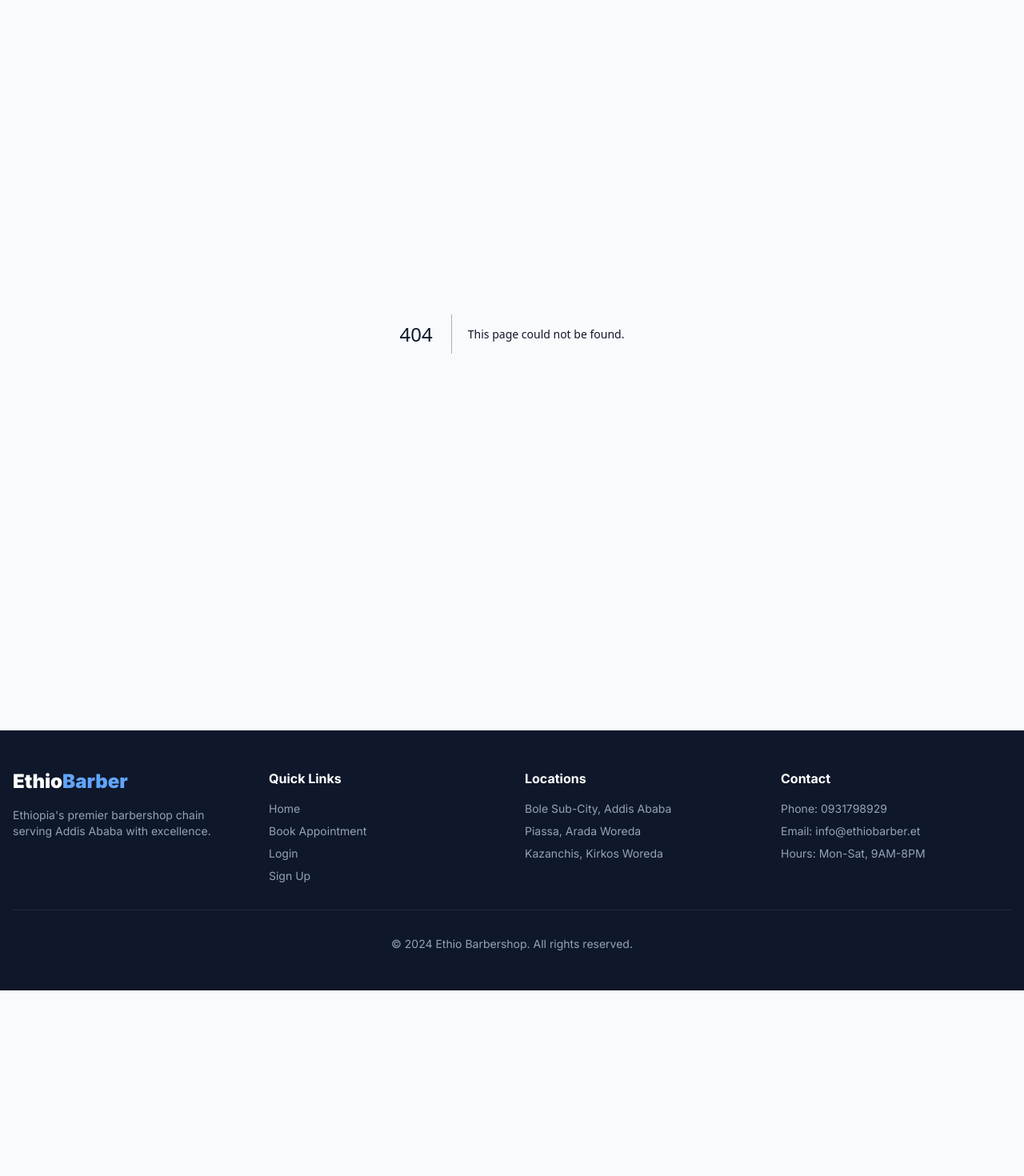
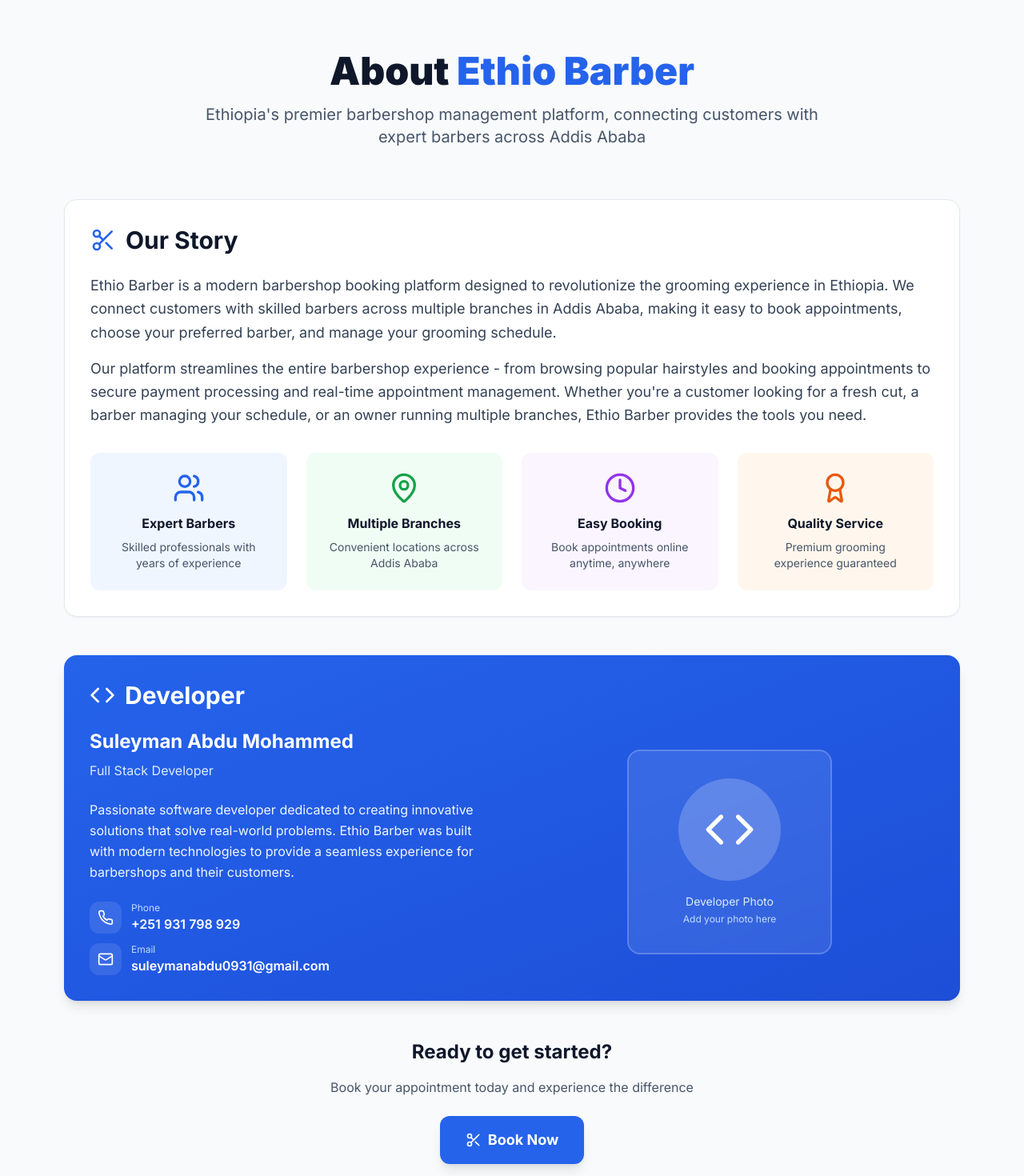
Before and after one commit to suleyman0931/Ethiobarbershop-spring-but-backend, a Next.js app in the folder frontend/: page /about in a window 1280 px wide. Before the commit this address had no page. Shown: the part 80-1550 px from the top of the page at 80% size. Before the commit the page ends 1318 px from the top, so only its background shows below. Built offline with nearby package versions, Linux system fonts and the light colour scheme.

Commit message:
Add About Us page with developer info and Ethio Barber details

```diff
--- /dev/null
+++ b/frontend/src/app/about/page.tsx
@@ -0,0 +1,144 @@
+"use client";
+
+import { Mail, Phone, Code, Scissors, Users, MapPin, Award, Clock } from "lucide-react";
+import Link from "next/link";
+
+export default function AboutPage() {
+  return (
+    <div className="max-w-6xl mx-auto py-12 px-4">
+      {/* Hero Section */}
+      <div className="text-center mb-16">
+        <h1 className="text-5xl font-black text-slate-900 mb-4">
+          About <span className="text-blue-600">Ethio Barber</span>
+        </h1>
+        <p className="text-xl text-slate-600 max-w-3xl mx-auto">
+          Ethiopia's premier barbershop management platform, connecting customers with expert barbers across Addis Ababa
+        </p>
+      </div>
+
+      {/* About Ethio Barber */}
+      <div className="bg-white rounded-2xl border border-slate-200 p-8 mb-12 shadow-sm">
+        <div className="flex items-center gap-3 mb-6">
+          <Scissors className="w-8 h-8 text-blue-600" />
+          <h2 className="text-3xl font-bold text-slate-900">Our Story</h2>
+        </div>
+
+        <div className="prose prose-slate max-w-none">
+          <p className="text-lg text-slate-700 leading-relaxed mb-4">
+            Ethio Barber is a modern barbershop booking platform designed to revolutionize the grooming experience in Ethiopia.
+            We connect customers with skilled barbers across multiple branches in Addis Ababa, making it easy to book appointments,
+            choose your preferred barber, and manage your grooming schedule.
+          </p>
+
+          <p className="text-lg text-slate-700 leading-relaxed mb-4">
+            Our platform streamlines the entire barbershop experience - from browsing popular hairstyles and booking appointments
+            to secure payment processing and real-time appointment management. Whether you're a customer looking for a fresh cut,
+            a barber managing your schedule, or an owner running multiple branches, Ethio Barber provides the tools you need.
+          </p>
+        </div>
+
+        {/* Features Grid */}
+        <div className="grid grid-cols-1 md:grid-cols-2 lg:grid-cols-4 gap-6 mt-8">
+          <div className="text-center p-6 bg-blue-50 rounded-xl">
+            <Users className="w-10 h-10 text-blue-600 mx-auto mb-3" />
+            <h3 className="font-bold text-slate-900 mb-2">Expert Barbers</h3>
+            <p className="text-sm text-slate-600">Skilled professionals with years of experience</p>
+          </div>
+
+          <div className="text-center p-6 bg-green-50 rounded-xl">
+            <MapPin className="w-10 h-10 text-green-600 mx-auto mb-3" />
+            <h3 className="font-bold text-slate-900 mb-2">Multiple Branches</h3>
+            <p className="text-sm text-slate-600">Convenient locations across Addis Ababa</p>
+          </div>
+
+          <div className="text-center p-6 bg-purple-50 rounded-xl">
+            <Clock className="w-10 h-10 text-purple-600 mx-auto mb-3" />
+            <h3 className="font-bold text-slate-900 mb-2">Easy Booking</h3>
+            <p className="text-sm text-slate-600">Book appointments online anytime, anywhere</p>
+          </div>
+
+          <div className="text-center p-6 bg-orange-50 rounded-xl">
+            <Award className="w-10 h-10 text-orange-600 mx-auto mb-3" />
+            <h3 className="font-bold text-slate-900 mb-2">Quality Service</h3>
+            <p className="text-sm text-slate-600">Premium grooming experience guaranteed</p>
+          </div>
+        </div>
+      </div>
+
+      {/* Developer Section */}
+      <div className="bg-gradient-to-br from-blue-600 to-blue-700 rounded-2xl p-8 text-white shadow-lg">
+        <div className="flex items-center gap-3 mb-6">
+          <Code className="w-8 h-8" />
+          <h2 className="text-3xl font-bold">Developer</h2>
+        </div>
+
+        <div className="grid md:grid-cols-2 gap-8 items-center">
+          {/* Developer Info */}
+          <div>
+            <h3 className="text-2xl font-bold mb-2">Suleyman Abdu Mohammed</h3>
+            <p className="text-blue-100 mb-6">Full Stack Developer</p>
+
+            <p className="text-blue-50 mb-6 leading-relaxed">
+              Passionate software developer dedicated to creating innovative solutions that solve real-world problems.
+              Ethio Barber was built with modern technologies to provide a seamless experience for barbershops and their customers.
+            </p>
+
+            <div className="space-y-3">
+              <a
+                href="tel:+251931798929"
+                className="flex items-center gap-3 text-white hover:text-blue-100 transition-colors group"
+              >
+                <div className="w-10 h-10 bg-white/10 rounded-lg flex items-center justify-center group-hover:bg-white/20 transition-colors">
+                  <Phone className="w-5 h-5" />
+                </div>
+                <div>
+                  <div className="text-xs text-blue-200">Phone</div>
+                  <div className="font-semibold">+251 931 798 929</div>
+                </div>
+              </a>
+
+              <a
+                href="mailto:suleymanabdu0931@gmail.com"
+                className="flex items-center gap-3 text-white hover:text-blue-100 transition-colors group"
+              >
+                <div className="w-10 h-10 bg-white/10 rounded-lg flex items-center justify-center group-hover:bg-white/20 transition-colors">
+                  <Mail className="w-5 h-5" />
+                </div>
+                <div>
+                  <div className="text-xs text-blue-200">Email</div>
+                  <div className="font-semibold">suleymanabdu0931@gmail.com</div>
+                </div>
+              </a>
+            </div>
+          </div>
+
+          {/* Developer Image Placeholder */}
+          <div className="flex justify-center">
+            <div className="w-64 h-64 bg-white/10 rounded-2xl flex items-center justify-center backdrop-blur-sm border-2 border-white/20">
+              <div className="text-center">
+                <div className="w-32 h-32 bg-white/20 rounded-full flex items-center justify-center mx-auto mb-4">
+                  <Code className="w-16 h-16 text-white" />
+                </div>
+                <p className="text-sm text-blue-100">Developer Photo</p>
+                <p className="text-xs text-blue-200 mt-1">Add your photo here</p>
+              </div>
+            </div>
+          </div>
+        </div>
+      </div>
+
+      {/* Call to Action */}
+      <div className="text-center mt-12">
+        <h3 className="text-2xl font-bold text-slate-900 mb-4">Ready to get started?</h3>
+        <p className="text-slate-600 mb-6">Book your appointment today and experience the difference</p>
+        <Link
+          href="/appointments/book"
+          className="inline-flex items-center gap-2 bg-blue-600 hover:bg-blue-700 text-white px-8 py-4 rounded-xl font-bold text-lg transition-colors shadow-lg hover:shadow-xl"
+        >
+          <Scissors className="w-5 h-5" />
+          Book Now
+        </Link>
+      </div>
+    </div>
+  );
+}
--- a/frontend/src/app/layout.tsx
+++ b/frontend/src/app/layout.tsx
@@ -268,6 +268,7 @@
                   <h4 className="font-bold mb-4">Quick Links</h4>
                   <ul className="space-y-2 text-sm text-slate-400">
                     <li><Link href="/" className="hover:text-white transition-colors">Home</Link></li>
+                    <li><Link href="/about" className="hover:text-white transition-colors">About Us</Link></li>
                     <li><Link href="/appointments/book" className="hover:text-white transition-colors">Book Appointment</Link></li>
                     <li><Link href="/login" className="hover:text-white transition-colors">Login</Link></li>
                     <li><Link href="/signup" className="hover:text-white transition-colors">Sign Up</Link></li>
```
